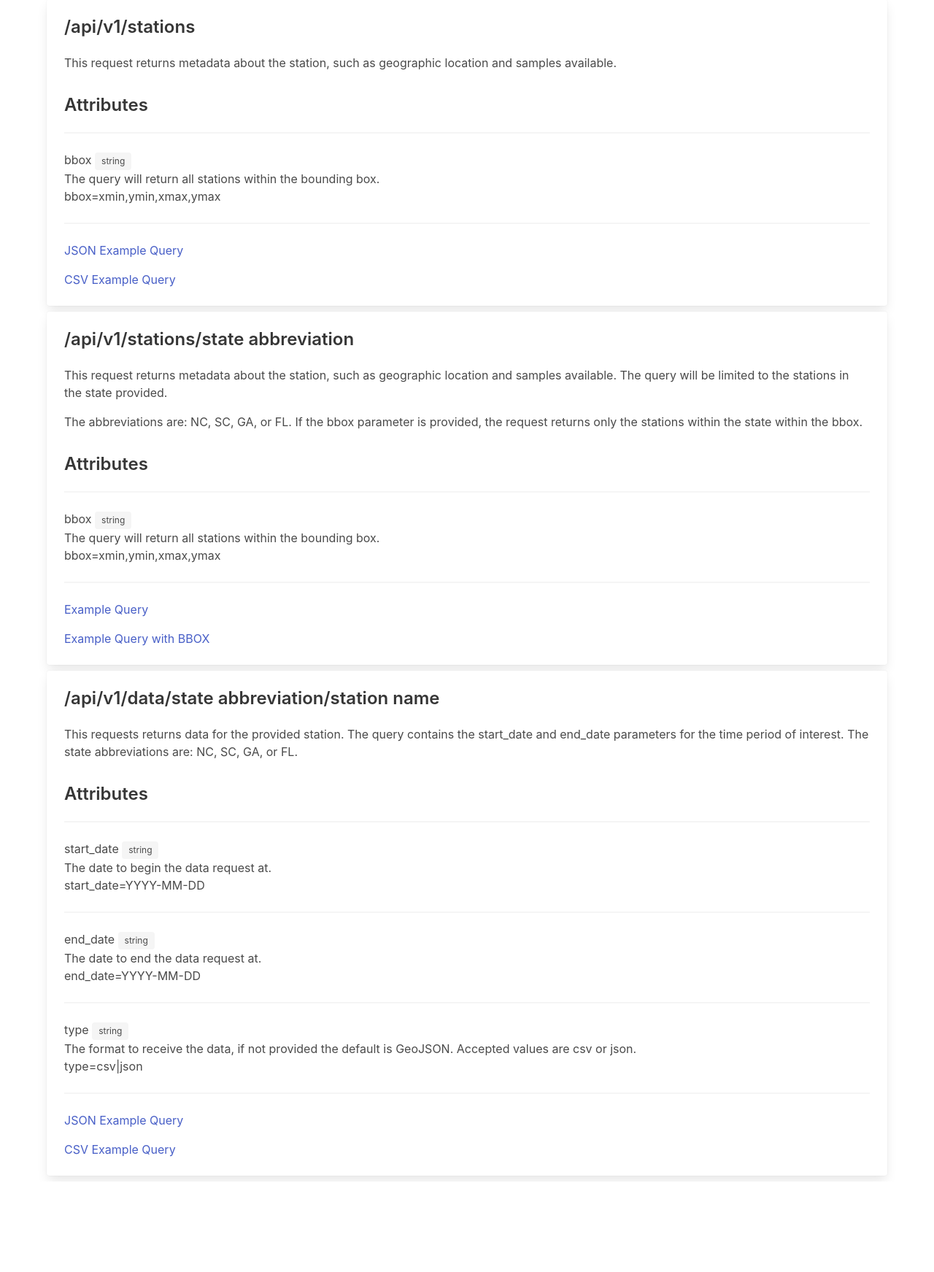
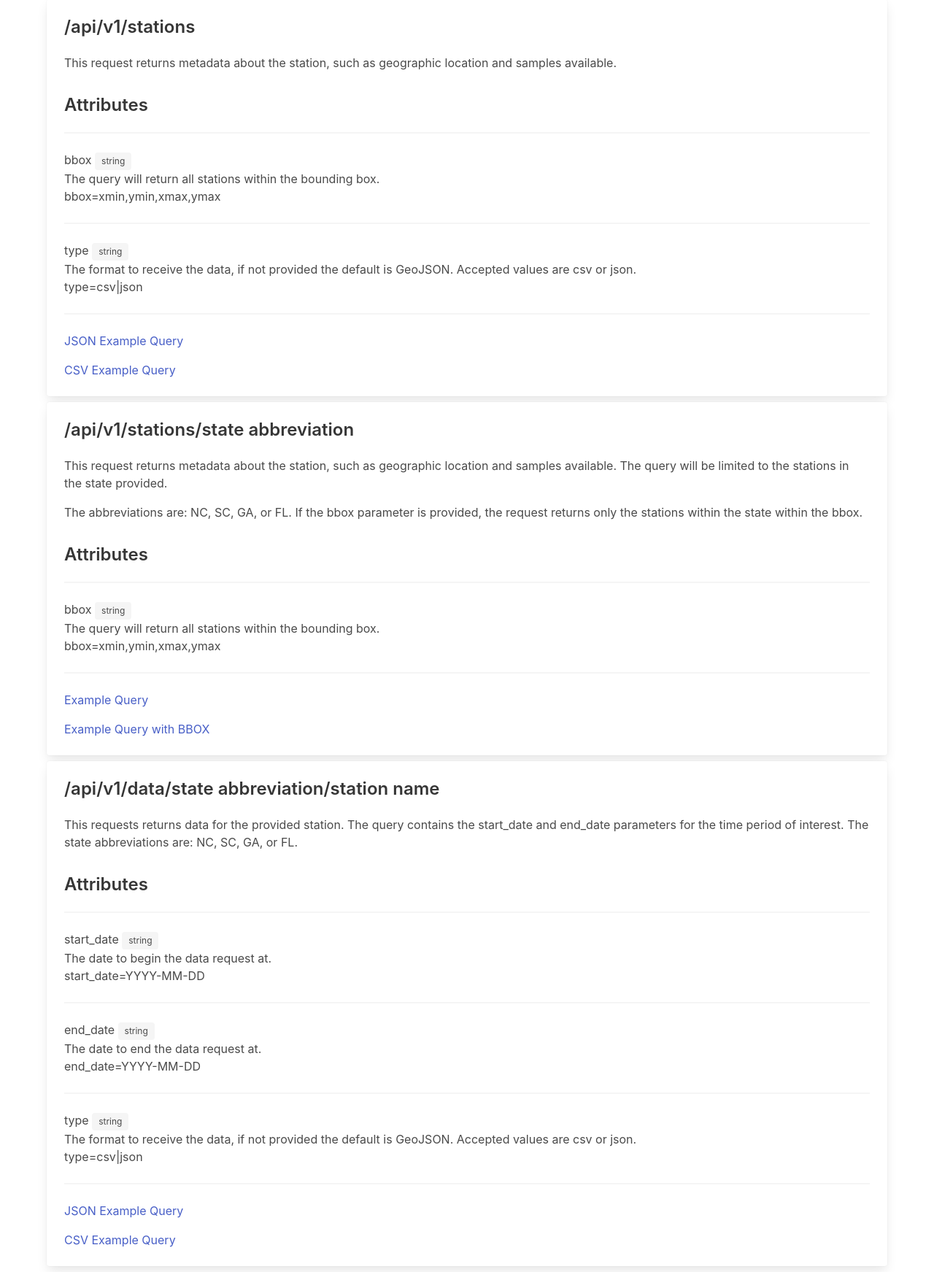
Before and after one commit to DanRamage/Shellbase-REST, a Python web app: template shellbaseapi/templates/api_help.html in a window 1280 px wide. Shown: the part 54-1797 px from the top of the page at 73% size. Before the commit the page ends 1671 px from the top, so only its background shows below. Run offline with Jinja, Linux system fonts and the light colour scheme; the template is opened without the code that fills it, so the values that code supplies are empty.

Commit message:
ADded the type field to station metadata.

```diff
--- a/shellbaseapi/templates/api_help.html
+++ b/shellbaseapi/templates/api_help.html
@@ -26,6 +26,14 @@
                                 <p>
                                 bbox=xmin,ymin,xmax,ymax
                                 <br>
+                                <hr>
+                                type <span class="tag">string</span>
+                                <br>
+                                The format to receive the data, if not provided the default is GeoJSON. Accepted values are
+                                csv or json.
+                                <p>
+                                    type=csv|json
+                                </p>
                                 <hr>
                                 <p>
                                     <a href="http://shellbaseapi.howsthebeach.org/api/v1/stations" target="_blank">JSON Example Query</a>
```
